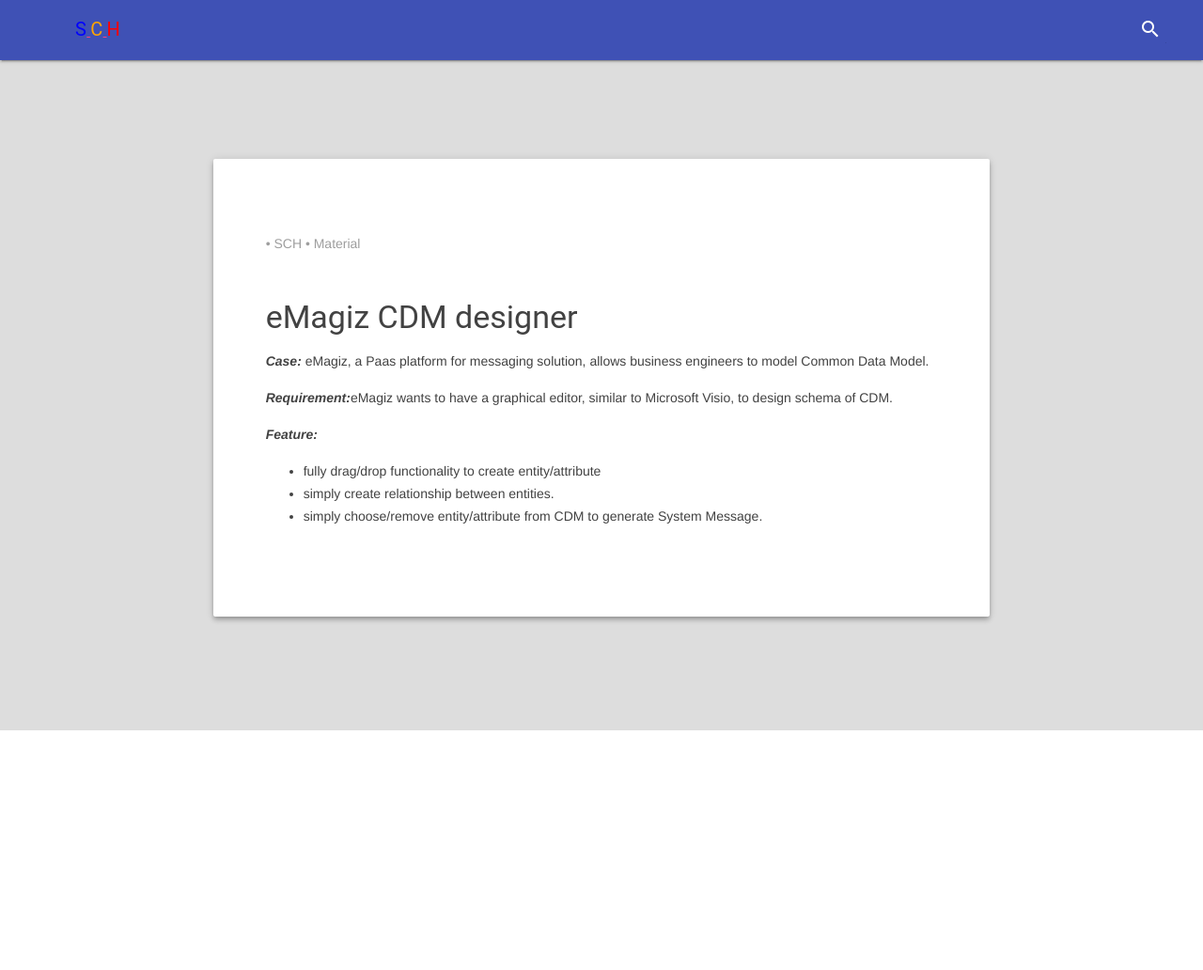
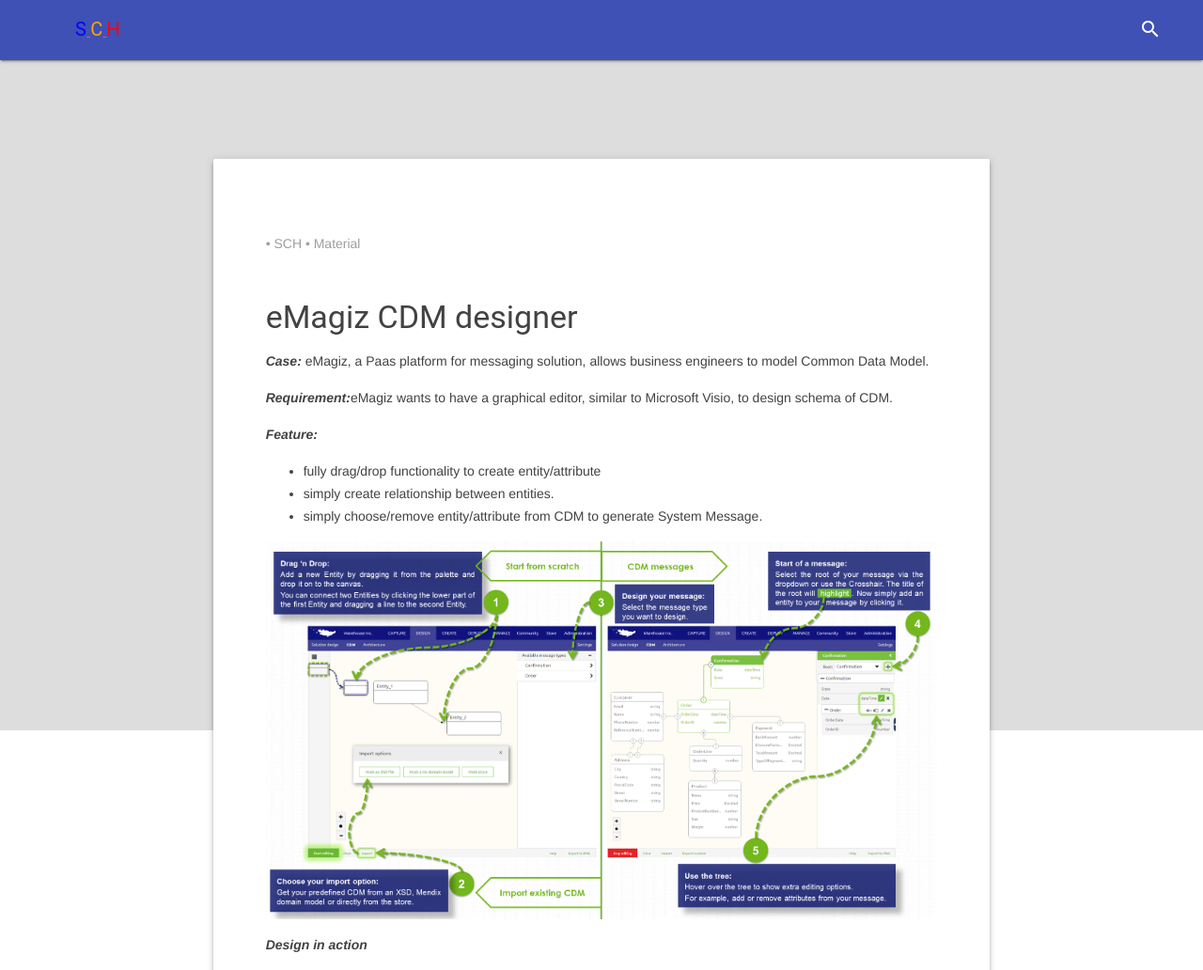
Before and after one commit to vietduc1441/vietduc1441.github.io, a Jekyll site: the page built from _posts/2016-12-29-emagiz-cdm-designer.markdown, in a window 1280 px wide. Shown: the top 1032 px of the page at 94% size. Built offline with Jekyll 4.4.1, drawn with Linux system fonts in a browser that asks for light colours; nearby versions of some CDN libraries; grey boxes are pictures that could not be loaded.

Commit message:
Update 2016-12-29-emagiz-cdm-designer.markdown

```diff
--- a/_posts/2016-12-29-emagiz-cdm-designer.markdown
+++ b/_posts/2016-12-29-emagiz-cdm-designer.markdown
@@ -4,6 +4,7 @@
 date:   2015-09-11 13:34:20
 categories: Material
 author: SCH
+image: https://raw.githubusercontent.com/vietduc1441/vietduc1441.github.io/master/img/design_cdm_emagiz_thumb.png
 ---
 *__Case:__* eMagiz, a Paas platform for messaging solution, allows business engineers to model Common Data Model.
 
@@ -14,3 +15,10 @@
 - fully drag/drop functionality to create entity/attribute
 - simply create relationship between entities.
 - simply choose/remove entity/attribute from CDM to generate System Message.
+
+
+![Cdm designer](https://raw.githubusercontent.com/vietduc1441/vietduc1441.github.io/master/img/design_cdm_emagiz.png "Cdm designer")
+
+*__Design in action__*
+
+<iframe width="640" height="360" src="https://www.youtube.com/embed/exZioAvMC20?rel=0" frameborder="0"></iframe>
```
